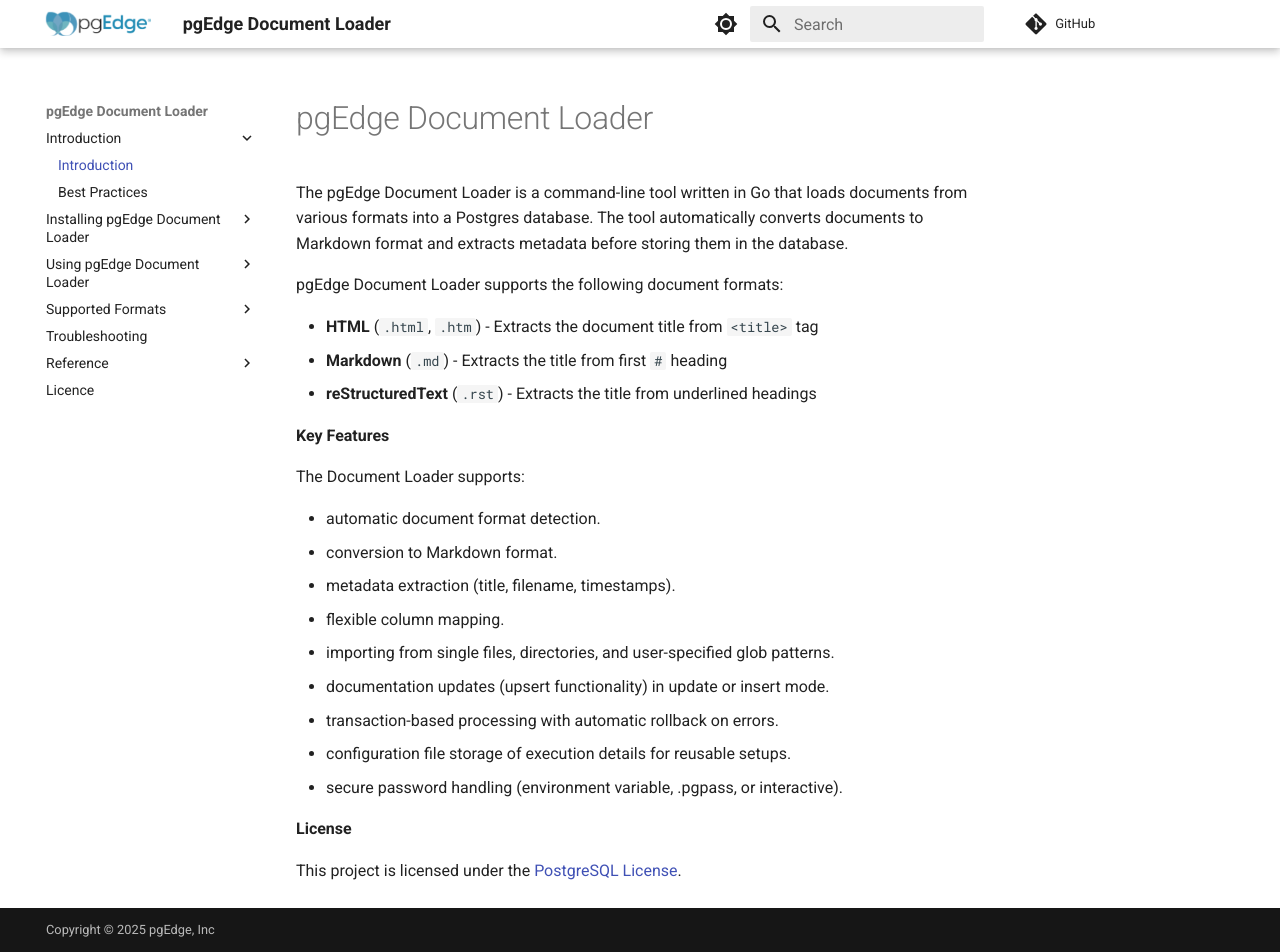
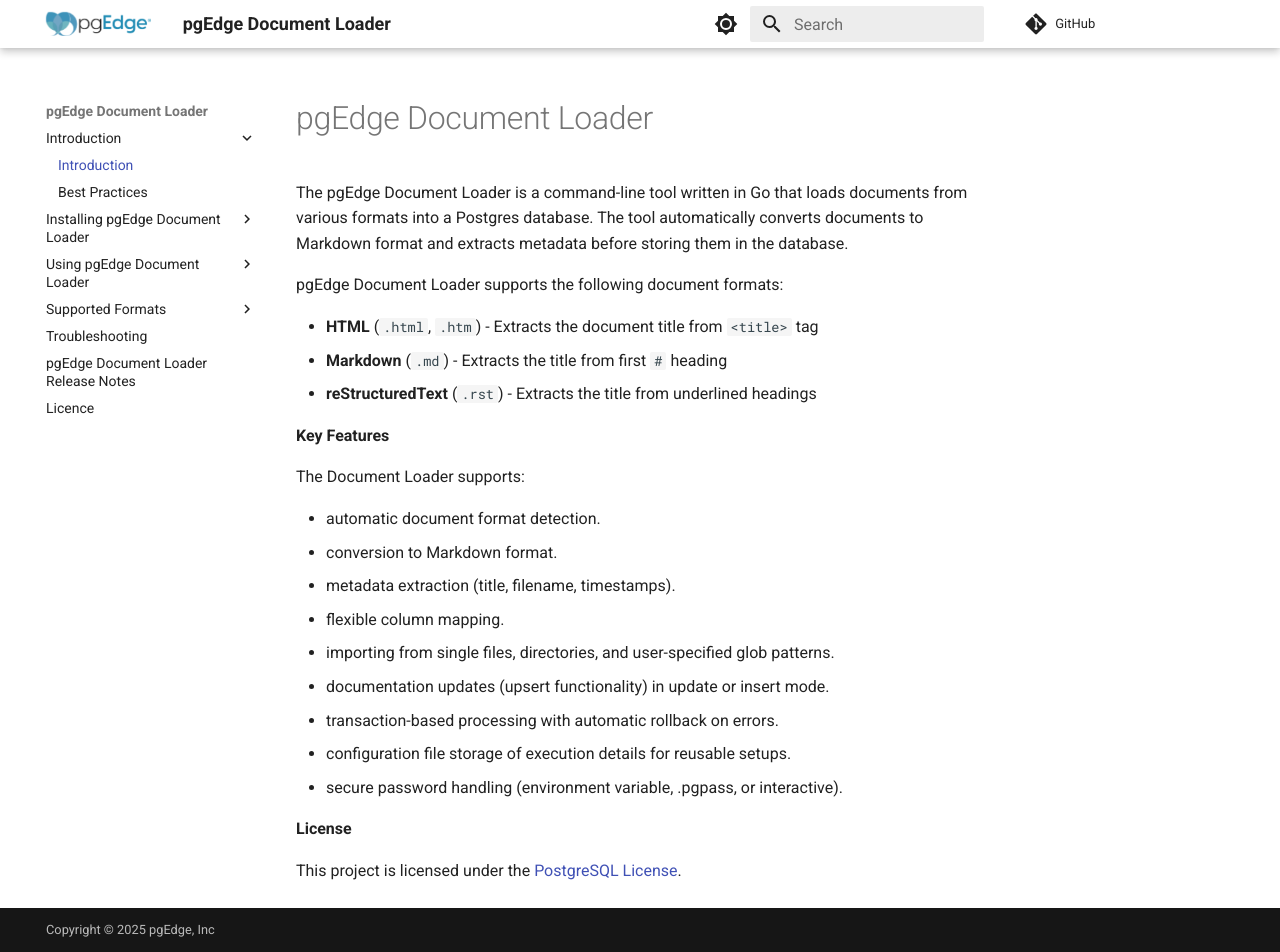
Before and after one commit to pgEdge/pgedge-docloader, an MkDocs documentation site: the page built from docs/index.md, in a window 1280 px wide and 952 px high. Built offline with MkDocs 1.6.1 and Material for MkDocs 9.7.7, drawn with Linux system fonts in a browser that asks for light colours; comment, search, counter and statistics services are not loaded.

Commit message:
Update Title used for Release Notes in Nav Tree

```diff
--- a/mkdocs.yml
+++ b/mkdocs.yml
@@ -70,6 +70,5 @@ nav:
       - RST: rst.md
       - SGML: sgml.md
   - Troubleshooting: troubleshooting.md
-  - Reference:
-      - Changelog: changelog.md
+  - pgEdge Document Loader Release Notes: changelog.md
   - Licence: LICENCE.md
```
